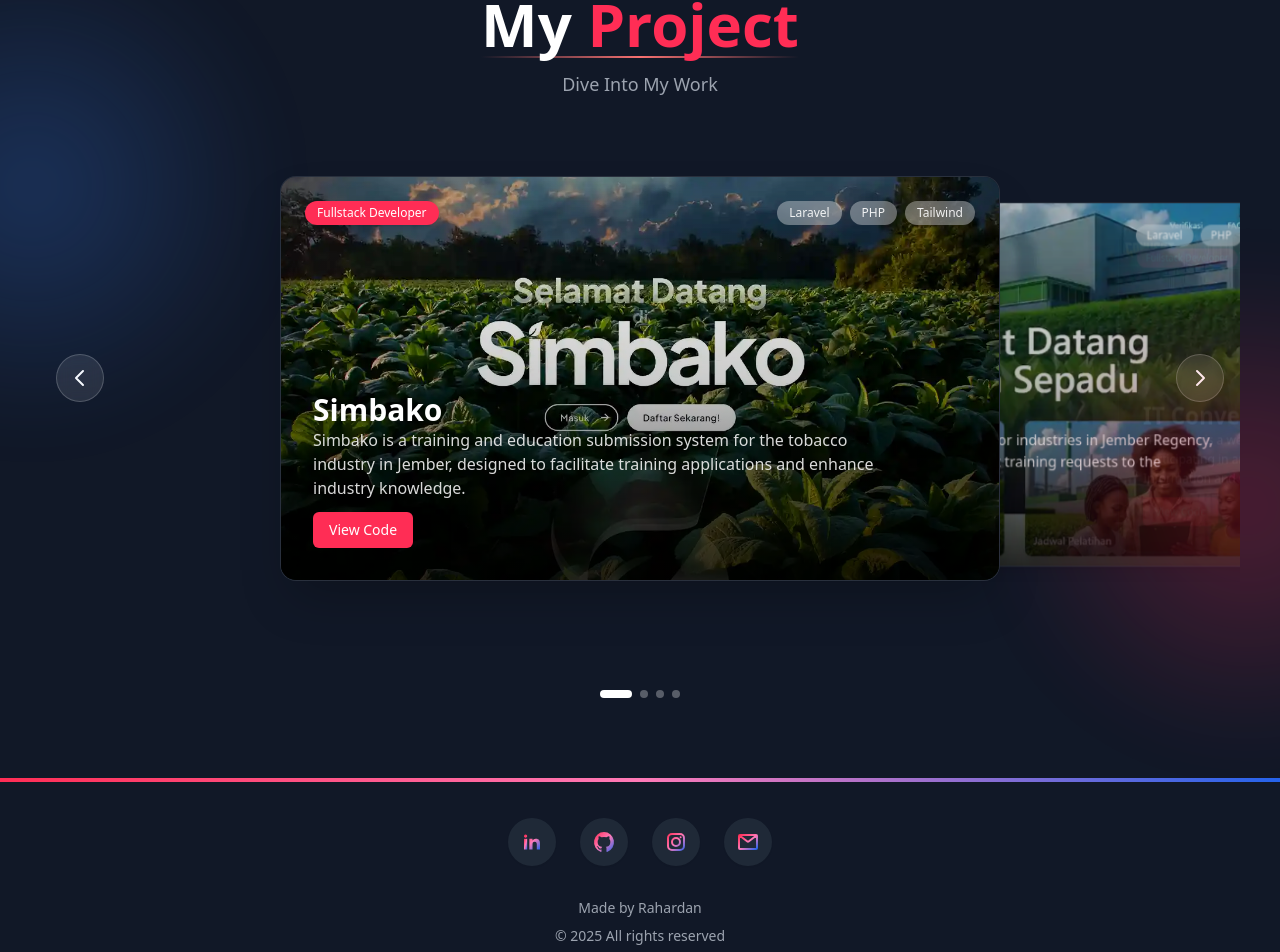
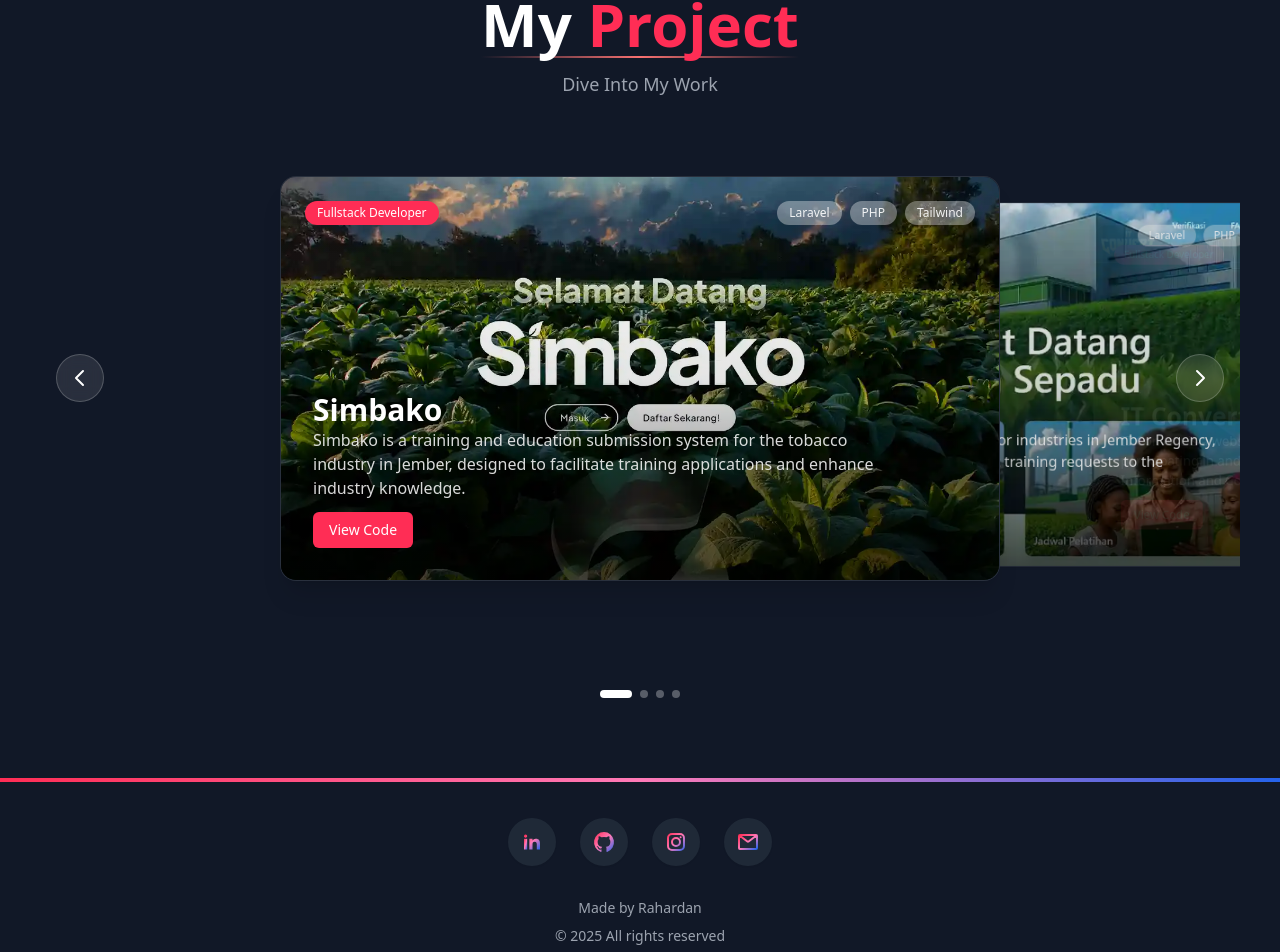
Before and after one commit to ahmadrahardan/portfolio-web, a React (Vite) app: page / in a window 1280 px wide. Shown: the part 2410-3362 px from the top of the page. Built offline with nearby package versions, Linux system fonts and the light colour scheme.

Commit message:
update card

```diff
--- a/src/components/Projects.tsx
+++ b/src/components/Projects.tsx
@@ -1,4 +1,4 @@
-import React, { useEffect, useMemo, useRef, useState } from "react";
+import React, { useEffect, useMemo, useRef, useState, memo } from "react";
 import { motion } from "framer-motion";
 import { gsap } from "gsap";
 import { ScrollTrigger } from "gsap/ScrollTrigger";
@@ -29,7 +29,6 @@ const ProjectsSection: React.FC = () => {
   const [isMobile, setIsMobile] = useState(false);
   const stageRef = useRef<HTMLDivElement>(null);
   const sectionRef = useRef<HTMLDivElement>(null);
-  const pausedRef = useRef(false);
 
   const projects: Project[] = [
     {
@@ -93,24 +92,32 @@ const ProjectsSection: React.FC = () => {
       gsap.fromTo(
         ".section-title",
         { y: 16, opacity: 0 },
-        { y: 0, opacity: 1, duration: 0.6, ease: "power3.out" }
+        { y: 0, opacity: 1, duration: 0.5, ease: "power3.out" }
       );
     }, sectionRef);
     return () => ctx.revert();
   }, [darkMode]);
 
-  // keyboard & wheel
+  // ====== INPUT THROTTLE (ringan) ======
+  const canSlideRef = useRef(true);
+  const slide = (dir: number) => {
+    if (!canSlideRef.current) return;
+    canSlideRef.current = true;
+    setActive((i) => (i + dir + projects.length) % projects.length);
+    // throttle ~250ms
+    canSlideRef.current = false;
+    setTimeout(() => (canSlideRef.current = true), 250);
+  };
+
   useEffect(() => {
     const onKey = (e: KeyboardEvent) => {
-      if (e.key === "ArrowRight") setActive((i) => (i + 1) % projects.length);
-      if (e.key === "ArrowLeft")
-        setActive((i) => (i - 1 + projects.length) % projects.length);
+      if (e.key === "ArrowRight") slide(1);
+      if (e.key === "ArrowLeft") slide(-1);
     };
     const onWheel = (e: WheelEvent) => {
       const d = Math.abs(e.deltaY) > Math.abs(e.deltaX) ? e.deltaY : e.deltaX;
-      if (d > 10) setActive((i) => (i + 1) % projects.length);
-      if (d < -10)
-        setActive((i) => (i - 1 + projects.length) % projects.length);
+      if (d > 14) slide(1);
+      if (d < -14) slide(-1);
     };
     window.addEventListener("keydown", onKey);
     stageRef.current?.addEventListener("wheel", onWheel, { passive: true });
@@ -120,10 +127,7 @@ const ProjectsSection: React.FC = () => {
     };
   }, [projects.length]);
 
-  const pause = () => (pausedRef.current = true);
-  const resume = () => (pausedRef.current = false);
-
-  // ====== COVERFLOW GEOMETRY ======
+  // ====== GEOMETRY (dipermudah) ======
   const CARD_W = isMobile ? 330 : 720;
   const stepX = useMemo(
     () => CARD_W * (isMobile ? 0.56 : 0.52),
@@ -135,22 +139,32 @@ const ProjectsSection: React.FC = () => {
     const off = idx - active;
     const abs = Math.abs(off);
     const tx = off * stepX;
-    const ty = abs * (isMobile ? 6 : 6);
-    const rotY = isMobile ? 0 : -(off * 10); // flat di mobile
-    const scale = Math.max(isMobile ? 0.9 : 0.7, 1 - abs * 0.1);
+    const ty = abs * 6;
+    const scale = Math.max(isMobile ? 0.92 : 0.82, 1 - abs * 0.1);
     const opacity = abs > maxVisible ? 0 : 1 - abs * 0.08;
-    const z = 100 - abs;
+    const zIndex = 100 - abs;
+    // transform ringan (tanpa rotateY/blur)
     return {
-      transform: `translateX(${tx}px) translateY(${ty}px) scale(${scale}) rotateY(${rotY}deg)`,
-      zIndex: z,
+      transform: `translate3d(${tx}px, ${ty}px, 0) scale(${scale})`,
       opacity,
-      filter: abs === 0 ? "none" : "blur(0.6px)",
+      zIndex,
     };
   };
 
+  // Render hanya sekitar slide aktif
+  const windowRange = 2; // kiri/kanan
+  const visibleIndices = useMemo(() => {
+    const arr: number[] = [];
+    for (let i = active - windowRange; i <= active + windowRange; i++) {
+      const idx = (i + projects.length) % projects.length;
+      if (!arr.includes(idx)) arr.push(idx);
+    }
+    return arr;
+  }, [active, projects.length]);
+
   // ====== RESPONSIVE HELPERS ======
-  const cardAspectClass = isMobile ? "h-[480px] flex flex-col" : "aspect-video"; // portrait split on mobile
-  const stageHeightClass = isMobile ? "h-[660px]" : "h-[560px]";
+  // const cardAspectClass = isMobile ? "h-[480px] flex flex-col" : "aspect-video";
+  const stageHeightClass = isMobile ? "h-[640px]" : "h-[560px]";
 
   return (
     <section
@@ -160,44 +174,6 @@ const ProjectsSection: React.FC = () => {
         darkMode ? "bg-gray-900" : "bg-white"
       } transition-colors relative duration-500 py-14 sm:py-16 md:py-20`}
     >
-      {/* ======= CORNER GLOWS ======= */}
-      <div className="pointer-events-none absolute inset-0 z-10 overflow-hidden">
-        <style>{`
-    .about-glow{
-      position:absolute;
-      width:28rem;height:28rem;
-      filter:blur(40px);
-      opacity:.30;
-      will-change:transform,opacity;
-      background:radial-gradient(closest-side,var(--glowColor) 0%, rgba(0,0,0,0) 70%);
-    }
-    @media (min-width:768px){
-      .about-glow{width:44rem;height:44rem}
-    }
-  `}</style>
-
-        <span
-          className="about-glow"
-          style={{
-            left: "-20rem",
-            top: "-5rem",
-            ["--glowColor" as any]: darkMode
-              ? "rgba(59,130,246,0.85)"
-              : "rgba(59,130,246,0.5)",
-          }}
-        />
-        <span
-          className="about-glow"
-          style={{
-            right: "-20rem",
-            bottom: "-5rem",
-            ["--glowColor" as any]: darkMode
-              ? "rgba(255,45,85,0.9)"
-              : "rgba(255,45,85,0.6)",
-          }}
-        />
-      </div>
-
       <div className="container mx-auto px-5 md:px-10 max-w-screen-xl">
         {/* Head */}
         <div className="text-center">
@@ -224,19 +200,11 @@ const ProjectsSection: React.FC = () => {
         <div
           ref={stageRef}
           className={`relative ${stageHeightClass} sm:h-[420px] md:h-[560px] overflow-hidden select-none`}
-          style={{ perspective: "1400px" }}
-          onPointerDown={() => pause()}
-          onPointerUp={() => resume()}
-          onMouseEnter={pause}
-          onMouseLeave={resume}
+          style={{ perspective: "1000px" }}
         >
           {/* ARROWS */}
           <button
-            onClick={() =>
-              setActive((i) => (i - 1 + projects.length) % projects.length)
-            }
-            onFocus={pause}
-            onBlur={resume}
+            onClick={() => slide(-1)}
             className={`group absolute left-3 sm:left-4 top-1/2 -translate-y-1/2 z-[999]
                         w-10 h-10 sm:w-12 sm:h-12 rounded-full
                         ${
@@ -266,9 +234,7 @@ const ProjectsSection: React.FC = () => {
           </button>
 
           <button
-            onClick={() => setActive((i) => (i + 1) % projects.length)}
-            onFocus={pause}
-            onBlur={resume}
+            onClick={() => slide(1)}
             className={`group absolute right-3 sm:right-4 top-1/2 -translate-y-1/2 z-[999]
                         w-10 h-10 sm:w-12 sm:h-12 rounded-full
                         ${
@@ -300,45 +266,106 @@ const ProjectsSection: React.FC = () => {
           {/* CARDS */}
           <div className="absolute inset-0 flex items-center justify-center">
             {projects.map((p, i) => {
+              // render hanya kartu di jendela
+              if (!visibleIndices.includes(i)) return null;
               const isCenter = i === active;
               return (
+                <LightProjectCard
+                  key={p.id}
+                  project={p}
+                  isCenter={isCenter}
+                  isMobile={isMobile}
+                  darkMode={darkMode}
+                  styleFor={() => styleFor(i)}
+                  onClick={() => setActive(i)}
+                />
+              );
+            })}
+          </div>
+        </div>
+
+        {/* indicators */}
+        <div className="mt-6 md:mt-8 flex items-center justify-center gap-2">
+          {projects.map((_, i) => (
+            <button
+              key={i}
+              onClick={() => setActive(i)}
+              className={`h-2 rounded-full transition-all ${
+                i === active ? "w-8" : "w-2"
+              }
+                ${
+                  darkMode
+                    ? i === active
+                      ? "bg-white"
+                      : "bg-white/30"
+                    : i === active
+                    ? "bg-gray-900"
+                    : "bg-gray-400/50"
+                }`}
+              aria-label={`Go to slide ${i + 1}`}
+            />
+          ))}
+        </div>
+      </div>
+    </section>
+  );
+};
+
+type CardProps = {
+  project: Project;
+  isCenter: boolean;
+  isMobile: boolean;
+  darkMode: boolean;
+  styleFor: () => React.CSSProperties;
+  onClick: () => void;
+};
+
+const LightProjectCard = memo<CardProps>(
+  ({ project: p, isCenter, isMobile, darkMode, styleFor, onClick }) => {
+    // kelas responsif
+    const cardAspectClass = isMobile
+      ? "h-[480px] flex flex-col"
+      : "aspect-video";
+
+    return (
       <motion.div
-                  key={p.id}
-                  className={`project-card absolute max-w-[94vw] w-[65vw] sm:w-[560px] md:w-[720px] ${cardAspectClass} origin-center will-change-transform`}
+        className={`project-card absolute max-w-[94vw] w-[65vw] sm:w-[560px] md:w-[720px] ${cardAspectClass} origin-center`}
         initial={false}
-                  animate={styleFor(i) as any}
-                  transition={{ type: "spring", stiffness: 80, damping: 18 }}
-                  onClick={() => setActive(i)}
+        animate={styleFor() as any}
+        transition={{ duration: 0.25, ease: "easeOut" }} // tween ringan
+        onClick={onClick}
+        style={{ willChange: "transform, opacity" }}
       >
         <div
           className={`relative z-10 w-full h-full rounded-2xl overflow-hidden border ${
             darkMode
               ? "bg-[#111827] border-white/10"
               : "bg-white border-gray-200"
-                    } ${isCenter ? "shadow-2xl" : "shadow-lg"}`}
+          } ${isCenter ? "shadow-xl" : "shadow"} transition-shadow`}
         >
-                    {/* ====== MOBILE: SPLIT ====== */}
+          {/* ====== MOBILE: SPLIT (ringan) ====== */}
           {isMobile ? (
             <div className="flex flex-col h-full">
-                        {/* image */}
-                        <div className="h-[40%] w-full overflow-hidden">
+              {/* image (1/3) */}
+              <div className="h-1/3 w-full overflow-hidden">
                 <img
                   src={p.image}
                   alt={p.title}
                   className="w-full h-full object-cover"
+                  loading="lazy"
+                  decoding="async"
                 />
               </div>
 
-                        {/* text */}
-                        <div className="h-[60%] w-full p-4 flex flex-col gap-6">
+              {/* text (2/3) */}
+              <div className="h-2/3 w-full p-4 flex flex-col gap-4">
                 <div className="flex items-center justify-between">
                   <span
-                              className="px-3 py-1 rounded-full text-[11px] text-white shadow"
+                    className="px-3 py-1 rounded-full text-[11px] text-white"
                     style={{ backgroundColor: p.color }}
                   >
                     {p.role}
                   </span>
-                            {/* tech chips (scrollable jika banyak) */}
                   <div className="flex gap-2 overflow-x-auto no-scrollbar">
                     {p.technologies.map((t, idx) => (
                       <span
@@ -351,24 +378,24 @@ const ProjectsSection: React.FC = () => {
                   </div>
                 </div>
 
-                          <div>
+                <div className="flex-1 flex flex-col justify-center">
                   <h3
                     className={`${
                       darkMode ? "text-white" : "text-gray-900"
-                              } text-3xl font-bold`}
+                    } text-2xl font-bold`}
                   >
                     {p.title}
                   </h3>
                   <p
-                              className={`py-2 ${
+                    className={`pt-2 ${
                       darkMode ? "text-gray-300" : "text-gray-600"
-                              } text-sm line-clamp-5`}
+                    } text-sm line-clamp-6`}
                   >
                     {p.description}
                   </p>
                 </div>
 
-                          <div className="mt-auto flex gap-3">
+                <div className="mt-1 flex gap-3">
                   {p.githubLink && (
                     <a
                       href={p.githubLink}
@@ -396,25 +423,21 @@ const ProjectsSection: React.FC = () => {
               </div>
             </div>
           ) : (
-                      /* ====== DESKTOP: OVERLAY ====== */
+            /* ====== DESKTOP: OVERLAY (tanpa shadow/blur berat) ====== */
             <>
               <img
                 src={p.image}
                 alt={p.title}
                 className="absolute inset-0 w-full h-full object-cover"
+                loading="lazy"
+                decoding="async"
               />
-                        <div className="absolute inset-0 bg-gradient-to-t from-black/80 via-black/20 to-transparent" />
-                        <div
-                          className="absolute inset-0"
-                          style={{
-                            boxShadow: `inset 0 0 120px rgba(0,0,0,.35)`,
-                          }}
-                        />
+              {/* gradient tipis saja */}
+              <div className="absolute inset-0 bg-gradient-to-t from-black/70 via-black/10 to-transparent" />
 
-                        {/* Role & Tech */}
               <div className="absolute top-0 left-0 p-6 flex flex-col gap-2 z-20">
                 <span
-                            className="px-3 py-1 w-max rounded-full text-xs text-white shadow"
+                  className="px-3 py-1 w-max rounded-full text-xs text-white"
                   style={{ backgroundColor: p.color }}
                 >
                   {p.role}
@@ -425,7 +448,7 @@ const ProjectsSection: React.FC = () => {
                   {p.technologies.map((t, idx) => (
                     <span
                       key={idx}
-                                className="bg-white/35 text-white/90 px-3 py-1 rounded-full text-xs backdrop-blur"
+                      className="bg-white/35 text-white/90 px-3 py-1 rounded-full text-xs"
                     >
                       {t}
                     </span>
@@ -433,7 +456,6 @@ const ProjectsSection: React.FC = () => {
                 </div>
               </div>
 
-                        {/* Title, Desc, Buttons */}
               <div className="absolute inset-x-0 bottom-0 p-6 md:p-8 flex flex-col justify-end max-w-[90%] z-20">
                 <h3 className="text-white text-2xl md:text-3xl font-bold">
                   {p.title}
@@ -448,7 +470,7 @@ const ProjectsSection: React.FC = () => {
                       href={p.githubLink}
                       target="_blank"
                       rel="noopener noreferrer"
-                                className="bg-[#FF2D55] hover:bg-white hover:text-[#FF2D55] text-white px-4 py-2 rounded-md text-sm font-medium backdrop-blur"
+                      className="bg-[#FF2D55] hover:bg-white hover:text-[#FF2D55] text-white px-4 py-2 rounded-md text-sm font-medium"
                       onClick={(e) => e.stopPropagation()}
                     >
                       View Code
@@ -473,37 +495,9 @@ const ProjectsSection: React.FC = () => {
         </div>
       </motion.div>
     );
-            })}
-          </div>
-        </div>
+  }
+);
 
-        {/* indicators */}
-        <div className="mt-6 md:mt-8 flex items-center justify-center gap-2">
-          {projects.map((_, i) => (
-            <button
-              key={i}
-              onClick={() => setActive(i)}
-              onFocus={pause}
-              onBlur={resume}
-              className={`h-2 rounded-full transition-all ${
-                i === active ? "w-8" : "w-2"
-              }
-                ${
-                  darkMode
-                    ? i === active
-                      ? "bg-white"
-                      : "bg-white/30"
-                    : i === active
-                    ? "bg-gray-900"
-                    : "bg-gray-400/50"
-                }`}
-              aria-label={`Go to slide ${i + 1}`}
-            />
-          ))}
-        </div>
-      </div>
-    </section>
-  );
-};
+LightProjectCard.displayName = "LightProjectCard";
 
 export default ProjectsSection;
```
Lines whose indentation alone changed are shown as unchanged.
